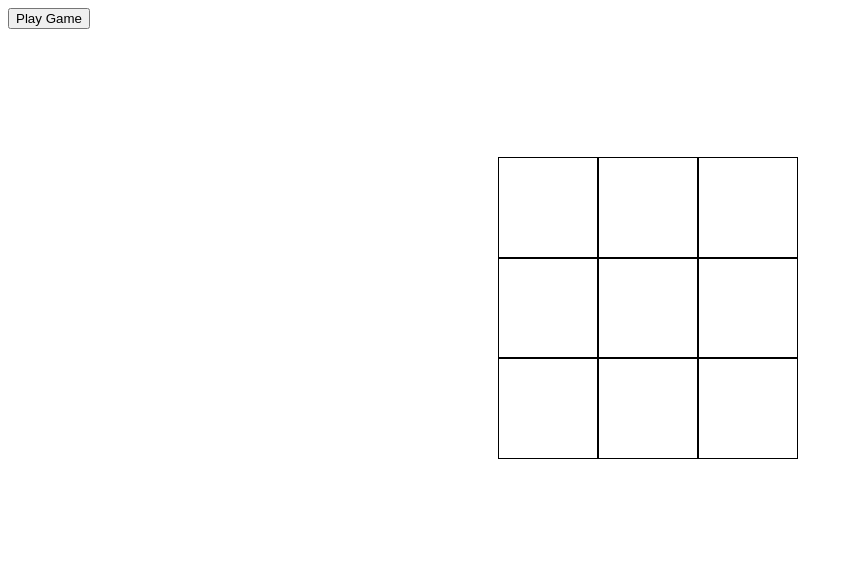
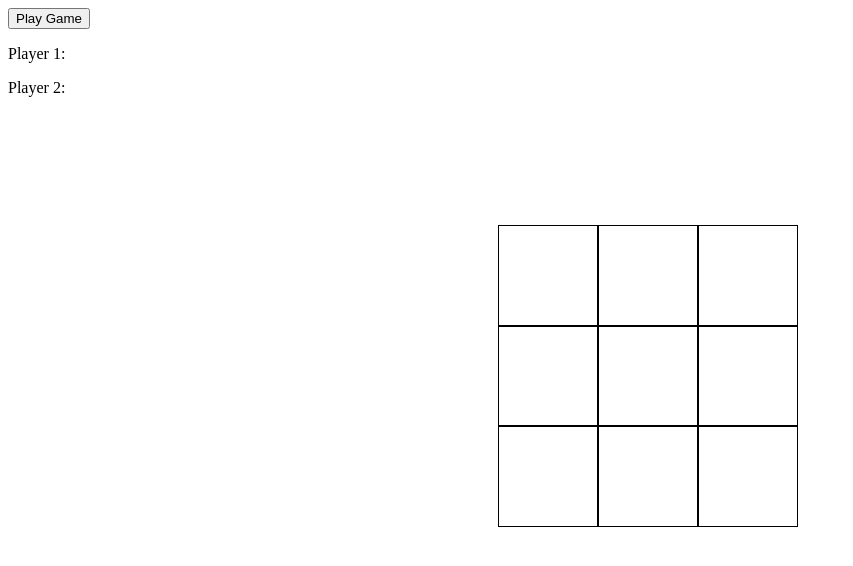
Before and after one commit to broldfield/broldfield.github.io, a plain HTML site: page index.html in a window 1280 px wide. Shown: the whole page, without its empty margins (0-853 px from the left). Drawn offline with Linux system fonts and the light colour scheme.

Commit message:
Update index.html

```diff
--- a/index.html
+++ b/index.html
@@ -10,6 +10,8 @@
   <body>
     <div id="controls">
       <button id="playGame">Play Game</button>
+      <p id="player1">Player 1:</p>
+      <p id="player2">Player 2:</p>
     </div>
 
     <div id="gameContainer">
```
